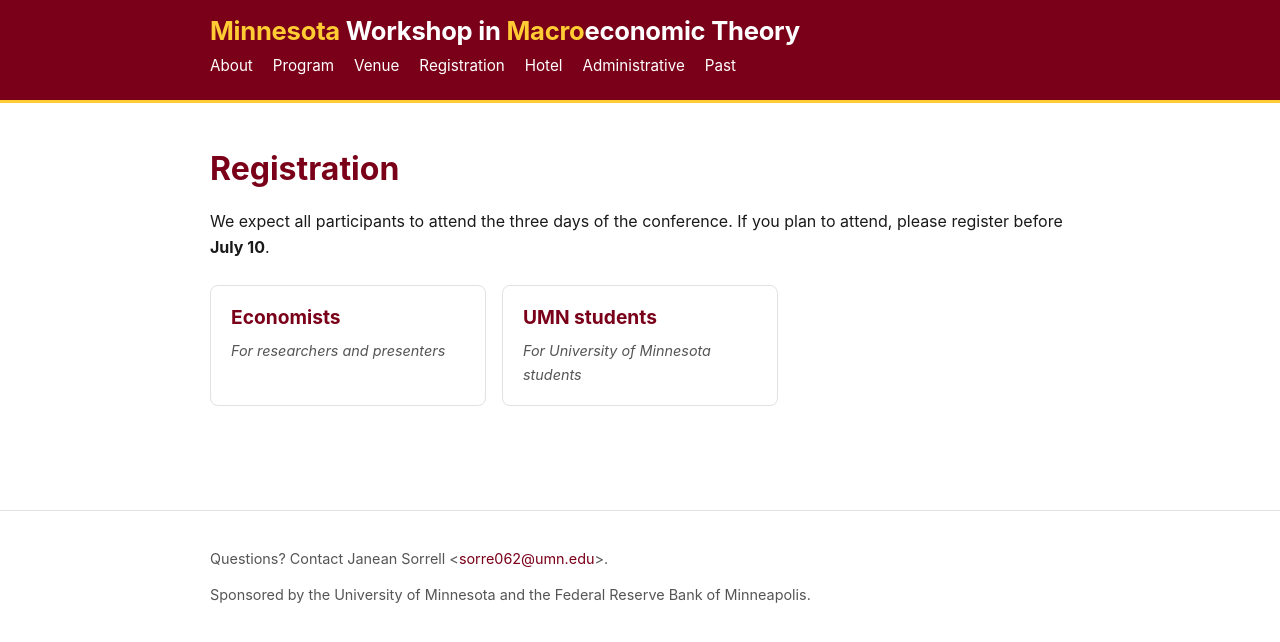
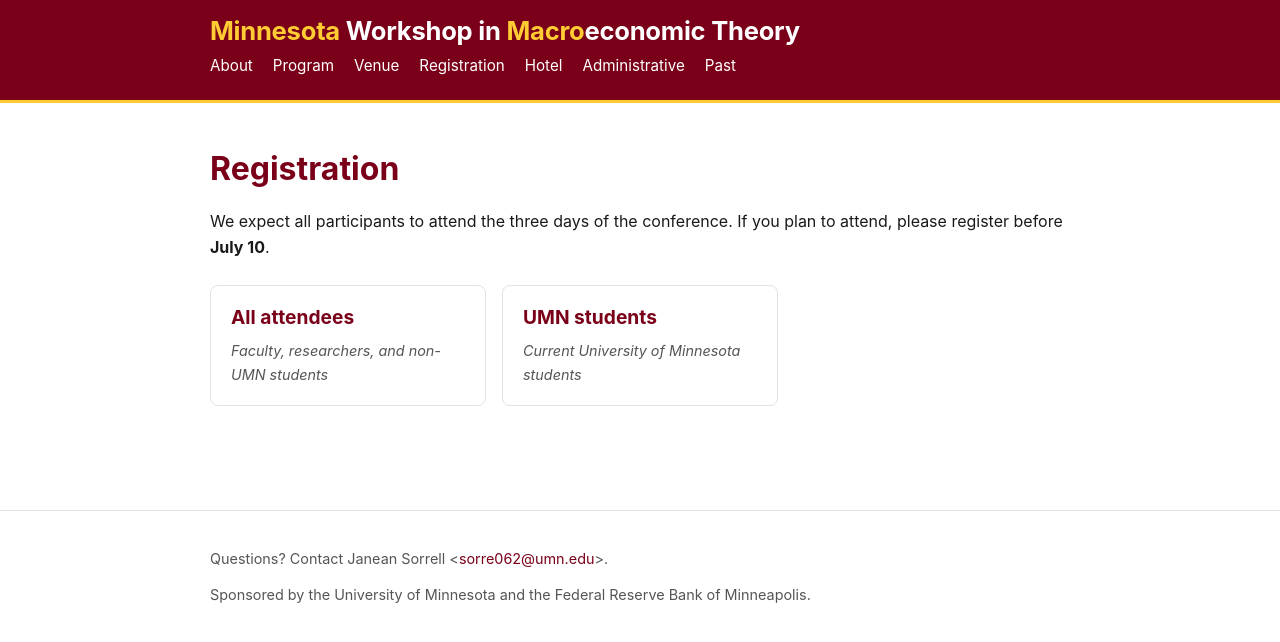
Before and after one commit to mnmacro/mnmacro.github.io, a Jekyll site: the page built from registration.md, in a window 1280 px wide. Shown: the top 642 px of the page. Built offline with Jekyll 4.4.1, drawn with Linux system fonts in a browser that asks for light colours.

Commit message:
Clarify registration cards: All attendees vs. UMN students
Co-Authored-By: Claude Opus 4.7 (1M context) <noreply@anthropic.com>

```diff
--- a/registration.md
+++ b/registration.md
@@ -10,11 +10,11 @@ permalink: /registration/
 
 <div class="past-cards action-cards">
   <a class="past-card" href="https://docs.google.com/forms/d/e/1FAIpQLSfcdt1tpqM8qQOZ1KqLMLNmRpsjz68otAzHae0qpnvclq-Isw/viewform?usp=publish-editor">
-    <h2>Economists</h2>
-    <p class="dates">For researchers and presenters</p>
+    <h2>All attendees</h2>
+    <p class="dates">Faculty, researchers, and non-UMN students</p>
   </a>
   <a class="past-card" href="https://docs.google.com/forms/d/e/1FAIpQLSeOkDxbo-02h3OvKCtgpCu7vivYZ1vU8N0DtdziJ5k9RpFnyQ/viewform?usp=publish-editor">
     <h2>UMN students</h2>
-    <p class="dates">For University of Minnesota students</p>
+    <p class="dates">Current University of Minnesota students</p>
   </a>
 </div>
```
